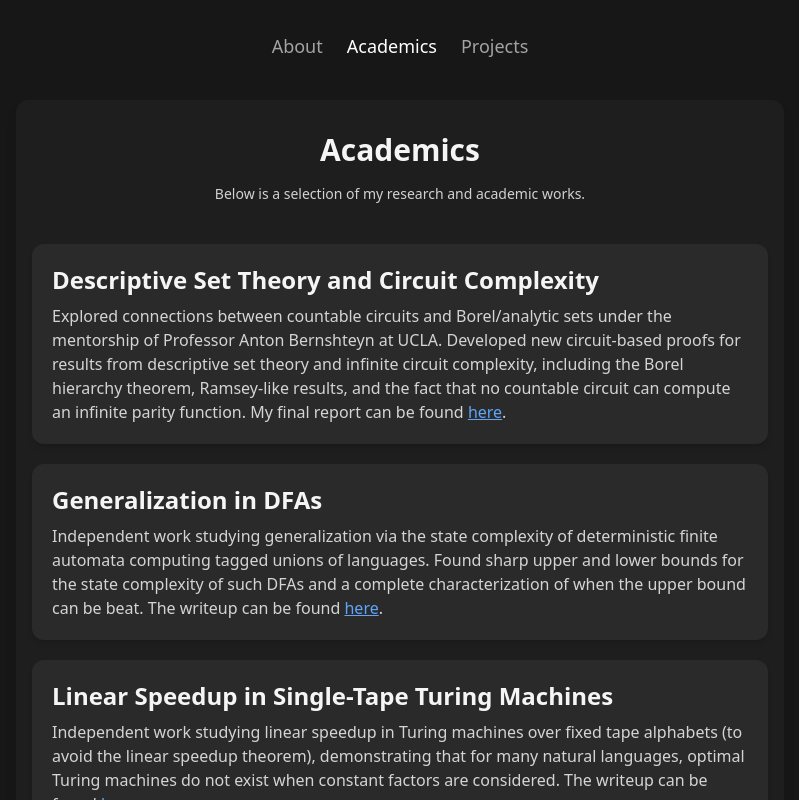
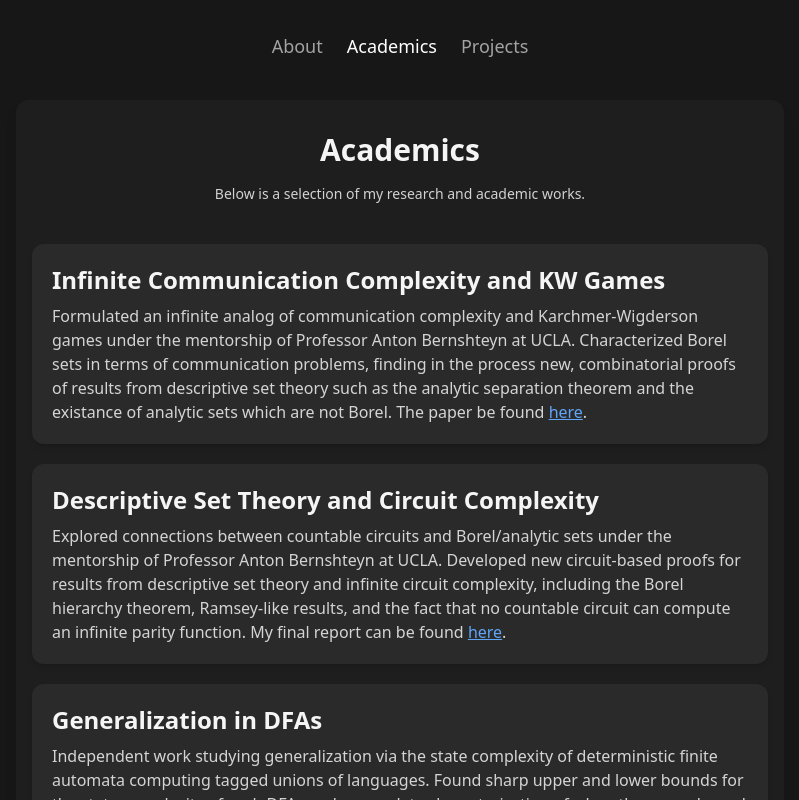
Before and after one commit to evan-leach/website, a React (Vite) app: page / in a window 1280 px wide. Both pictures are taken after a click on the button "Academics". Shown: the top 800 px of the page, without its empty margins (240-1039 px from the left). Built offline with nearby package versions, Linux system fonts and the light colour scheme.

Commit message:
Added CC/KW paper

```diff
--- a/src/pages/Academics.jsx
+++ b/src/pages/Academics.jsx
@@ -1,6 +1,25 @@
 import { InlineMath, BlockMath } from "react-katex";
 
 const academics = [
+  {
+    title: "Infinite Communication Complexity and KW Games",
+    description: (
+      <div>
+        Formulated an infinite analog of communication complexity and Karchmer-Wigderson games under the mentorship of
+        Professor Anton Bernshteyn at UCLA. Characterized Borel sets in terms of communication problems, finding in the
+        process new, combinatorial proofs of results from descriptive set theory such as the analytic separation theorem
+        and the existance of analytic sets which are not Borel. The paper be found{" "}
+        <a
+          href="https://evan-leach.github.io/pdfs/Infinite%20Communication%20Complexity%20and%20KW%20Games.pdf"
+          target="_blank"
+          rel="noopener noreferrer"
+          className="link"
+        >
+          here
+        </a>.
+      </div>
+    ),
+  },
   {
     title: "Descriptive Set Theory and Circuit Complexity",
     description: (
@@ -26,7 +45,7 @@ const academics = [
       <div>
         Independent work studying generalization via the state complexity of deterministic finite automata computing
         tagged unions of languages. Found sharp upper and lower bounds for the state complexity of such DFAs and a
-        complete characterization of when the upper bound can be beat. The writeup can be found{" "}
+        complete characterization of when the upper bound can be beaten. The writeup can be found{" "}
         <a
           href="https://evan-leach.github.io/pdfs/Tagged%20Unions%20for%20DFAs.pdf"
           target="_blank"
```
